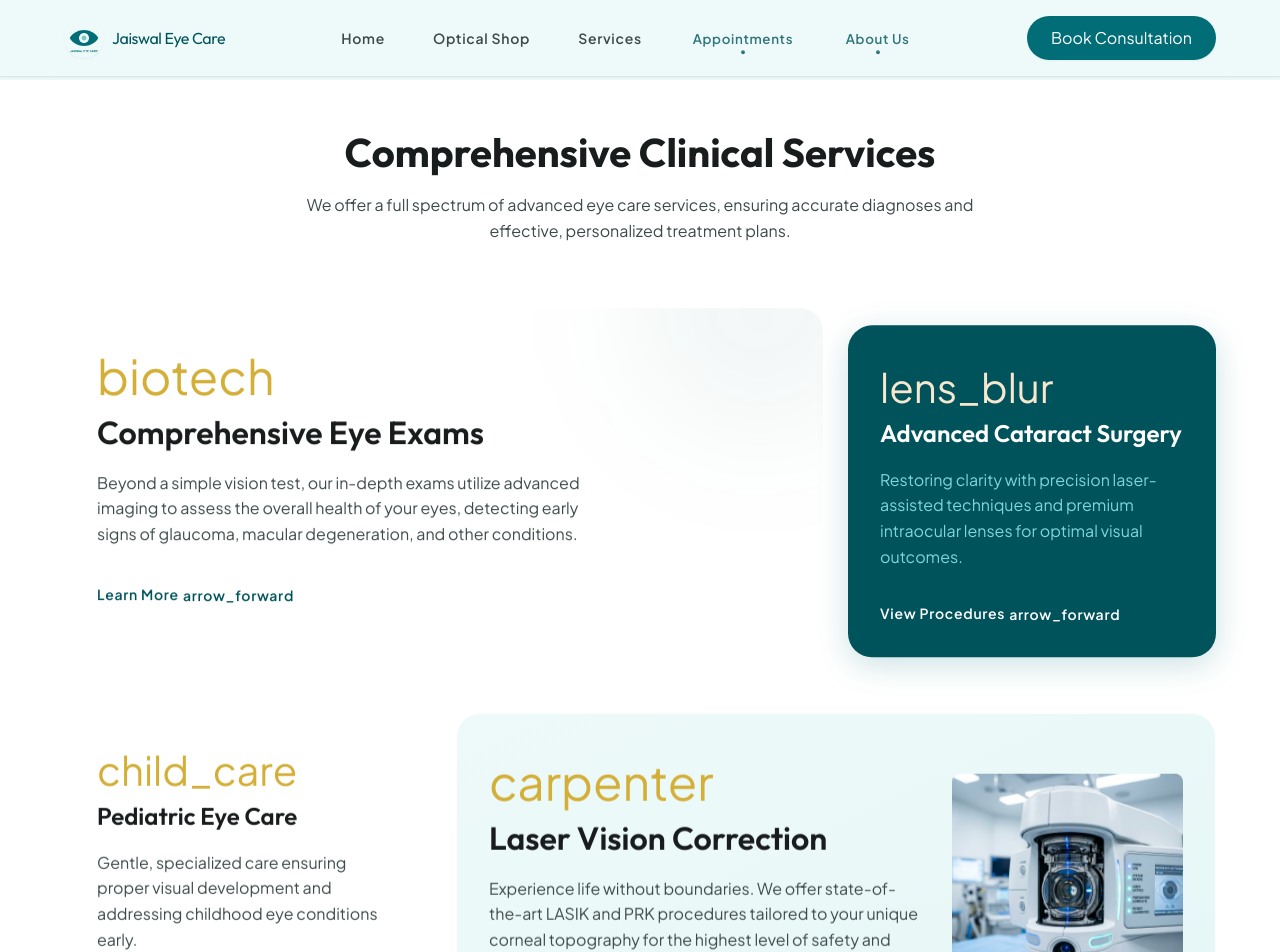
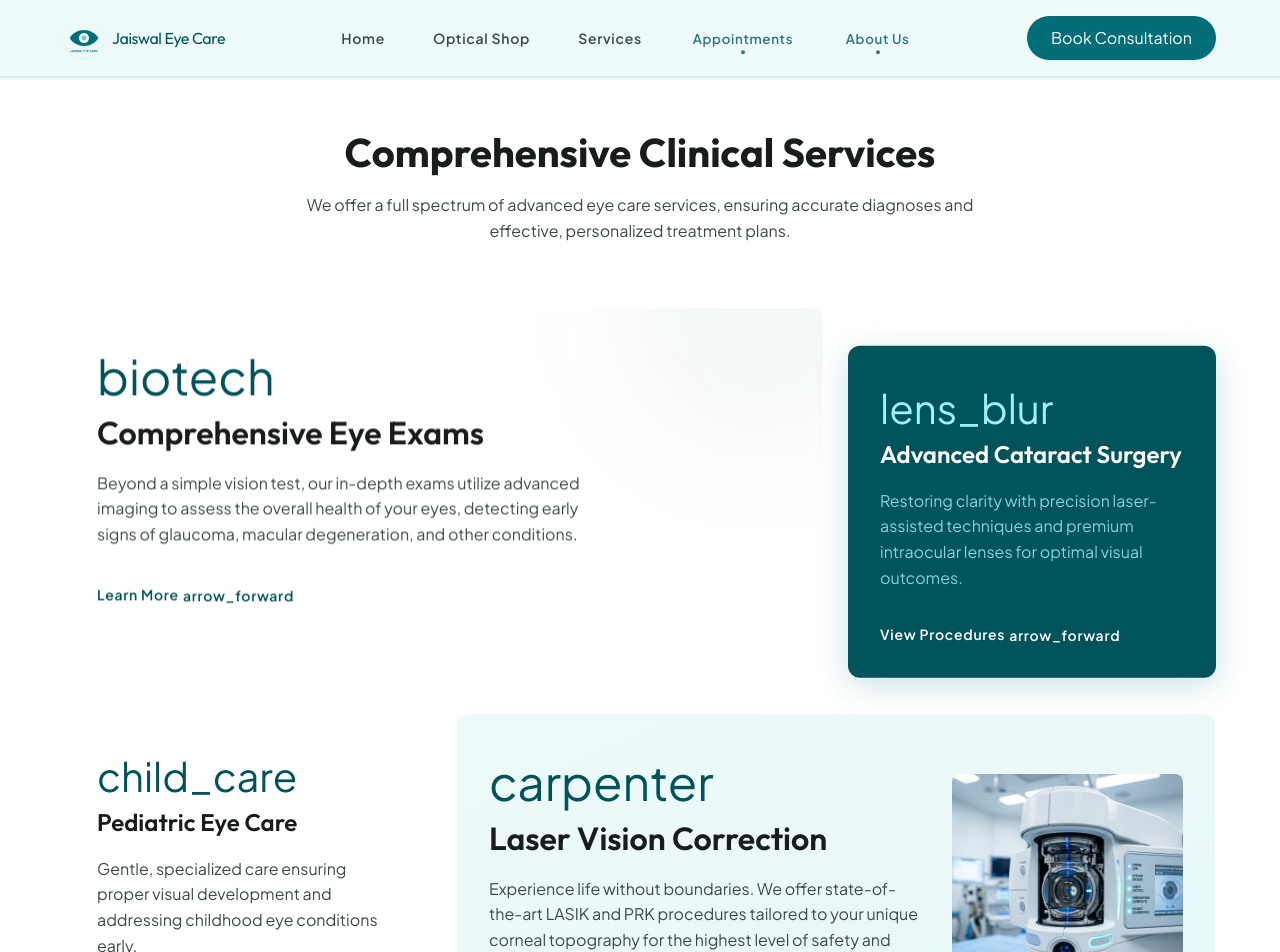
Before and after one commit to Rahul2749/EyeClinic, a React (Vite) app: page /services in a window 1280 px wide. Shown: the top 952 px of the page. Built offline with nearby package versions, Linux system fonts and the light colour scheme.

Commit message:
Revert funky aesthetic elements to restore a clean, minimalist premium design

```diff
--- a/src/components/Navbar.jsx
+++ b/src/components/Navbar.jsx
@@ -71,7 +71,7 @@ const Navbar = () => {
           <a className={activeSection === 'about' ? `font-body-md text-label-md text-primary dark:text-primary-fixed relative after:content-[''] after:absolute after:-bottom-2 after:left-1/2 after:-translate-x-1/2 after:w-1 after:h-1 after:bg-primary after:rounded-full opacity-80 scale-95 transition-all` : `font-body-md text-label-md text-on-surface-variant dark:text-surface-variant hover:text-primary dark:hover:text-primary-fixed transition-colors duration-300`} href="#about" onClick={() => handleNavClick('about')}>About Us</a>
         </nav>
         <div className="flex items-center gap-4">
-          <button onClick={() => window.dispatchEvent(new Event('open-booking-modal'))} className="magnetic hidden md:inline-flex items-center justify-center px-6 py-2.5 rounded-full bg-[#006D77] text-white font-label-md hover:scale-105 transition-transform duration-300 shadow-sm">
+          <button onClick={() => window.dispatchEvent(new Event('open-booking-modal'))} className="hidden md:inline-flex items-center justify-center px-6 py-2.5 rounded-full bg-[#006D77] text-white font-label-md hover:scale-105 transition-transform duration-300 shadow-sm">
             Book Consultation
           </button>
           <button className="md:hidden text-primary">
--- a/src/pages/Home.jsx
+++ b/src/pages/Home.jsx
@@ -50,41 +50,6 @@ const Home = () => {
       });
     });
 
-      // Magnetic Buttons
-      const magnets = document.querySelectorAll('.magnetic');
-      magnets.forEach(magnet => {
-        magnet.addEventListener('mousemove', function(e) {
-          const position = magnet.getBoundingClientRect();
-          const x = e.pageX - position.left - position.width / 2;
-          const y = e.pageY - position.top - position.height / 2;
-
-          gsap.to(magnet, {
-            x: x * 0.3,
-            y: y * 0.3,
-            duration: 0.5,
-            ease: "power2.out"
-          });
-        });
-
-        magnet.addEventListener('mouseleave', function() {
-          gsap.to(magnet, {
-            x: 0,
-            y: 0,
-            duration: 0.5,
-            ease: "elastic.out(1, 0.3)"
-          });
-        });
-      });
-
-      // Floating 3D Eye
-      gsap.to(".floating-model", {
-        y: -15,
-        duration: 2.5,
-        yoyo: true,
-        repeat: -1,
-        ease: "sine.inOut"
-      });
-
     return () => ctx.revert();
   }, []);
   return (
@@ -130,7 +95,7 @@ const Home = () => {
               </p>
               <div className="flex flex-wrap items-center gap-4 mt-4 gsap-cta">
                 <button onClick={() => window.dispatchEvent(new Event('open-booking-modal'))} className="inline-flex items-center justify-center px-8 py-4 rounded-full bg-primary text-on-primary font-label-md hover:scale-105 transition-transform duration-300 shadow-md soft-glow">Book Consultation <span className="material-symbols-outlined ml-2 text-sm">arrow_forward</span></button>
-                <a href="#products" className="magnetic inline-flex items-center justify-center px-8 py-4 rounded-full border border-primary/20 text-primary bg-surface/50 hover:bg-surface transition-colors duration-300 font-label-md">Shop the Collection</a>
+                <a href="#products" className="inline-flex items-center justify-center px-8 py-4 rounded-full border border-primary/20 text-primary bg-surface/50 hover:bg-surface transition-colors duration-300 font-label-md">Shop the Collection</a>
               </div>
 
               <div className="mt-6 grid grid-cols-1 sm:grid-cols-3 gap-4 border-t border-outline-variant/30 pt-4">
--- a/src/pages/Services.jsx
+++ b/src/pages/Services.jsx
@@ -44,10 +44,10 @@ const Services = () => {
               </p>
             </div>
             <div className="grid grid-cols-1 md:grid-cols-12 gap-6 auto-rows-[minmax(250px,auto)]">
-              <div className="md:col-span-8 glass-layer rounded-3xl p-8 flex flex-col justify-between group relative overflow-hidden service-card hover:-translate-y-2 transition-transform duration-500">
+              <div className="md:col-span-8 glass-layer rounded-xl p-8 flex flex-col justify-between group relative overflow-hidden service-card hover:-translate-y-1 transition-transform duration-300">
                 <div className="absolute top-0 right-0 w-64 h-64 bg-primary/5 rounded-full blur-3xl -translate-y-1/2 translate-x-1/4"></div>
                 <div className="relative z-10">
-                  <span className="material-symbols-outlined text-accent-gold text-[48px] mb-6 service-icon">
+                  <span className="material-symbols-outlined text-primary text-[48px] mb-6 service-icon">
                     biotech
                   </span>
                   <h3 className="font-headline-md text-headline-md text-on-background mb-4">
@@ -73,9 +73,9 @@ const Services = () => {
                 </div>
               </div>
 
-              <div className="md:col-span-4 bg-primary text-white rounded-3xl shadow-[0_8px_32px_0_rgba(0,109,119,0.2)] p-8 flex flex-col justify-between group service-card hover:-translate-y-2 transition-transform duration-500">
+              <div className="md:col-span-4 bg-primary text-white rounded-xl shadow-[0_8px_32px_0_rgba(0,109,119,0.2)] p-8 flex flex-col justify-between group service-card hover:-translate-y-1 transition-transform duration-300">
                 <div>
-                  <span className="material-symbols-outlined text-accent-champagne text-[40px] mb-6 service-icon">
+                  <span className="material-symbols-outlined text-primary-fixed text-[40px] mb-6 service-icon">
                     lens_blur
                   </span>
                   <h3 className="font-headline-sm text-headline-sm mb-4">
@@ -99,9 +99,9 @@ const Services = () => {
                 </div>
               </div>
 
-              <div className="md:col-span-4 glass-layer rounded-3xl p-8 flex flex-col justify-between group service-card hover:-translate-y-2 transition-transform duration-500">
+              <div className="md:col-span-4 glass-layer rounded-xl p-8 flex flex-col justify-between group service-card hover:-translate-y-1 transition-transform duration-300">
                 <div>
-                  <span className="material-symbols-outlined text-accent-gold text-[40px] mb-6 service-icon">
+                  <span className="material-symbols-outlined text-primary text-[40px] mb-6 service-icon">
                     child_care
                   </span>
                   <h3 className="font-headline-sm text-headline-sm text-on-background mb-4">
@@ -125,10 +125,10 @@ const Services = () => {
                 </div>
               </div>
 
-              <div className="md:col-span-8 glass-layer rounded-3xl p-8 flex flex-col md:flex-row gap-8 items-center group relative overflow-hidden service-card hover:-translate-y-2 transition-transform duration-500">
+              <div className="md:col-span-8 glass-layer rounded-xl p-8 flex flex-col md:flex-row gap-8 items-center group relative overflow-hidden service-card hover:-translate-y-1 transition-transform duration-300">
                 <div className="absolute inset-0 bg-gradient-to-br from-surface to-surface-container-low z-0"></div>
                 <div className="flex-1 relative z-10">
-                  <span className="material-symbols-outlined text-accent-gold text-[48px] mb-6 service-icon">
+                  <span className="material-symbols-outlined text-primary text-[48px] mb-6 service-icon">
                     carpenter
                   </span>
                   <h3 className="font-headline-md text-headline-md text-on-background mb-4">
```
